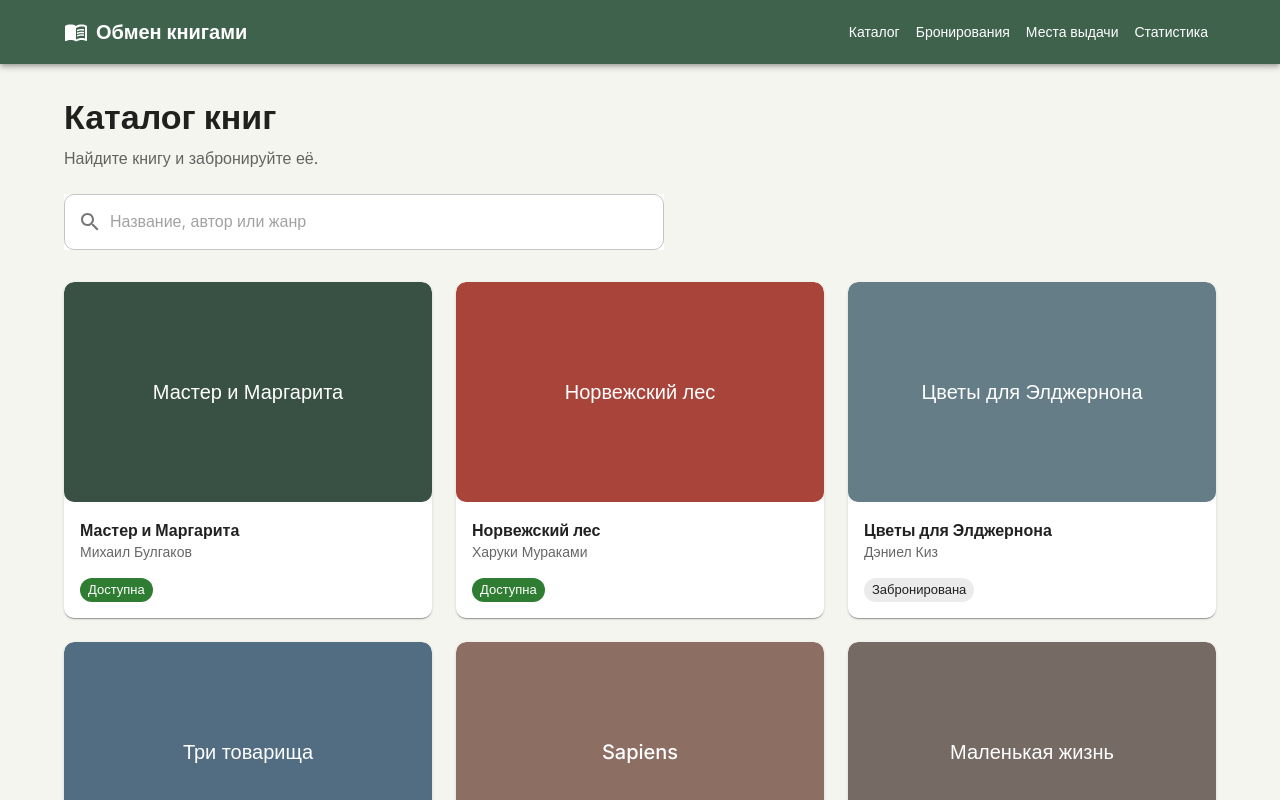
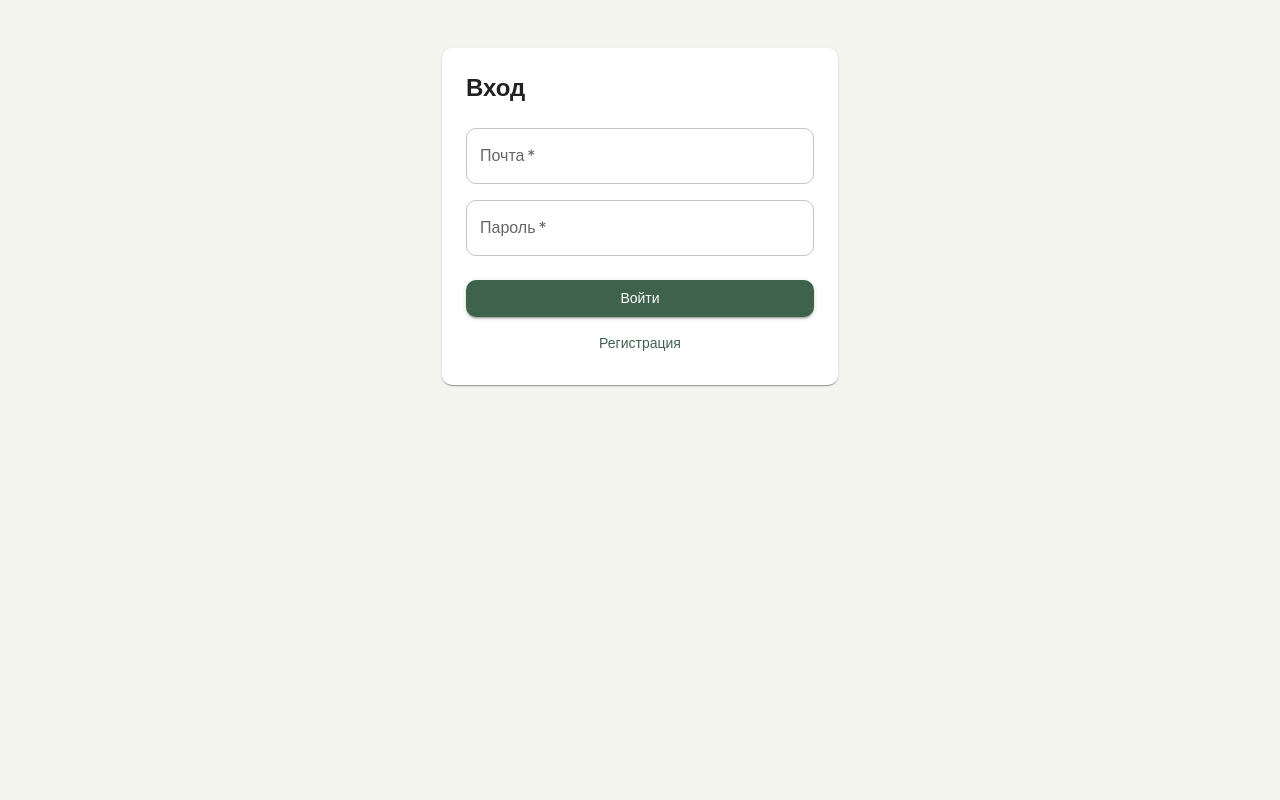
Before and after one commit to Alnoerr/booking, a React (Vite) app in the folder frontend/: page /login in a window 1280 px wide. Before the commit this address led to /catalog. Shown: the top 800 px of the page. Built offline with nearby package versions, Linux system fonts and the light colour scheme; no server answers; a web font is replaced by a local one.

Commit message:
Авторизация

```diff
--- a/frontend/src/app/App.tsx
+++ b/frontend/src/app/App.tsx
@@ -1,4 +1,5 @@
-import { CssBaseline, ThemeProvider } from '@mui/material'
+import { CircularProgress, CssBaseline, ThemeProvider } from '@mui/material'
+import type { ReactNode } from 'react'
 import { Navigate, Route, Routes } from 'react-router-dom'
 import { theme } from './theme'
 import { AppShell } from '../shared/AppShell'
@@ -7,22 +8,35 @@ import { CatalogPage } from '../pages/CatalogPage'
 import { LocationsPage } from '../pages/LocationsPage'
 import { ReservationsPage } from '../pages/ReservationsPage'
 import { StatisticsPage } from '../pages/StatisticsPage'
+import { LoginPage } from '../pages/LoginPage'
+import { RegisterPage } from '../pages/RegisterPage'
+import { AuthProvider, useAuth } from './AuthContext'
+
+function PrivatePage({ children }: { children: ReactNode }) {
+  const { user, loading } = useAuth()
+  if (loading) return <CircularProgress sx={{ m: 4 }} />
+  return user ? children : <Navigate to="/login" replace />
+}
 
 export function App() {
   return (
     <ThemeProvider theme={theme}>
       <CssBaseline />
+      <AuthProvider>
         <Routes>
           <Route path="/" element={<Navigate to="/catalog" replace />} />
           <Route element={<AppShell />}>
             <Route path="/catalog" element={<CatalogPage />} />
             <Route path="/catalog/:bookId" element={<BookDetailsPage />} />
-          <Route path="/reservations" element={<ReservationsPage />} />
+            <Route path="/reservations" element={<PrivatePage><ReservationsPage /></PrivatePage>} />
             <Route path="/locations" element={<LocationsPage />} />
             <Route path="/statistics" element={<StatisticsPage />} />
           </Route>
+          <Route path="/login" element={<LoginPage />} />
+          <Route path="/register" element={<RegisterPage />} />
           <Route path="*" element={<Navigate to="/catalog" replace />} />
         </Routes>
+      </AuthProvider>
     </ThemeProvider>
   )
 }
--- /dev/null
+++ b/frontend/src/app/AuthContext.tsx
@@ -0,0 +1,70 @@
+import { createContext, useContext, useEffect, useState } from 'react'
+import type { ReactNode } from 'react'
+import { api, clearTokens, getRefreshToken, saveTokens } from '../shared/api'
+import type { Tokens } from '../shared/api'
+
+interface User {
+  id: number
+  email: string
+}
+
+interface AuthValue {
+  user: User | null
+  loading: boolean
+  login: (email: string, password: string) => Promise<void>
+  register: (email: string, password: string) => Promise<void>
+  logout: () => Promise<void>
+}
+
+const AuthContext = createContext<AuthValue | null>(null)
+
+export function AuthProvider({ children }: { children: ReactNode }) {
+  const [user, setUser] = useState<User | null>(null)
+  const [loading, setLoading] = useState(true)
+
+  useEffect(() => {
+    api<User>('/auth/me', {}, true)
+      .then(setUser)
+      .catch(() => clearTokens())
+      .finally(() => setLoading(false))
+  }, [])
+
+  async function authenticate(path: string, email: string, password: string) {
+    const tokens = await api<Tokens>(path, {
+      method: 'POST',
+      body: JSON.stringify({ email, password }),
+    })
+    saveTokens(tokens)
+    setUser(await api<User>('/auth/me', {}, true))
+  }
+
+  async function logout() {
+    const refreshToken = getRefreshToken()
+    if (refreshToken) {
+      await api('/auth/logout', {
+        method: 'POST',
+        body: JSON.stringify({ refresh_token: refreshToken }),
+      }).catch(() => undefined)
+    }
+    clearTokens()
+    setUser(null)
+  }
+
+  return (
+    <AuthContext.Provider value={{
+      user,
+      loading,
+      login: (email, password) => authenticate('/auth/login', email, password),
+      register: (email, password) => authenticate('/auth/register', email, password),
+      logout,
+    }}>
+      {children}
+    </AuthContext.Provider>
+  )
+}
+
+export function useAuth() {
+  const value = useContext(AuthContext)
+  if (!value) throw new Error('AuthProvider не подключён')
+  return value
+}
--- /dev/null
+++ b/frontend/src/pages/LoginPage.tsx
@@ -0,0 +1,40 @@
+import { FormEvent, useState } from 'react'
+import { Alert, Button, Container, Paper, TextField, Typography } from '@mui/material'
+import { Link, useNavigate } from 'react-router-dom'
+import { useAuth } from '../app/AuthContext'
+
+export function LoginPage() {
+  const { login } = useAuth()
+  const navigate = useNavigate()
+  const [email, setEmail] = useState('')
+  const [password, setPassword] = useState('')
+  const [error, setError] = useState('')
+  const [loading, setLoading] = useState(false)
+
+  async function submit(event: FormEvent) {
+    event.preventDefault()
+    setError('')
+    setLoading(true)
+    try {
+      await login(email, password)
+      navigate('/catalog')
+    } catch (err) {
+      setError(err instanceof Error ? err.message : 'Ошибка входа')
+    } finally {
+      setLoading(false)
+    }
+  }
+
+  return (
+    <Container maxWidth="xs" sx={{ py: 6 }}>
+      <Paper component="form" onSubmit={submit} sx={{ p: 3 }}>
+        <Typography variant="h5">Вход</Typography>
+        {error && <Alert severity="error" sx={{ mt: 2 }}>{error}</Alert>}
+        <TextField label="Почта" type="email" required fullWidth value={email} onChange={(e) => setEmail(e.target.value)} sx={{ mt: 3 }} />
+        <TextField label="Пароль" type="password" required fullWidth value={password} onChange={(e) => setPassword(e.target.value)} sx={{ mt: 2 }} />
+        <Button type="submit" variant="contained" fullWidth disabled={loading} sx={{ mt: 3 }}>{loading ? 'Вход...' : 'Войти'}</Button>
+        <Button component={Link} to="/register" fullWidth sx={{ mt: 1 }}>Регистрация</Button>
+      </Paper>
+    </Container>
+  )
+}
--- /dev/null
+++ b/frontend/src/pages/RegisterPage.tsx
@@ -0,0 +1,39 @@
+import { FormEvent, useState } from 'react'
+import { Alert, Button, Container, Paper, TextField, Typography } from '@mui/material'
+import { Link, useNavigate } from 'react-router-dom'
+import { useAuth } from '../app/AuthContext'
+
+export function RegisterPage() {
+  const { register } = useAuth()
+  const navigate = useNavigate()
+  const [email, setEmail] = useState('')
+  const [password, setPassword] = useState('')
+  const [error, setError] = useState('')
+
+  async function submit(event: FormEvent) {
+    event.preventDefault()
+    if (password.length < 8) {
+      setError('Минимум 8 символов')
+      return
+    }
+    try {
+      await register(email, password)
+      navigate('/catalog')
+    } catch (err) {
+      setError(err instanceof Error ? err.message : 'Ошибка регистрации')
+    }
+  }
+
+  return (
+    <Container maxWidth="xs" sx={{ py: 6 }}>
+      <Paper component="form" onSubmit={submit} sx={{ p: 3 }}>
+        <Typography variant="h5">Регистрация</Typography>
+        {error && <Alert severity="error" sx={{ mt: 2 }}>{error}</Alert>}
+        <TextField label="Почта" type="email" required fullWidth value={email} onChange={(e) => setEmail(e.target.value)} sx={{ mt: 3 }} />
+        <TextField label="Пароль" type="password" required fullWidth value={password} onChange={(e) => setPassword(e.target.value)} sx={{ mt: 2 }} />
+        <Button type="submit" variant="contained" fullWidth sx={{ mt: 3 }}>Создать аккаунт</Button>
+        <Button component={Link} to="/login" fullWidth sx={{ mt: 1 }}>Уже есть аккаунт</Button>
+      </Paper>
+    </Container>
+  )
+}
--- a/frontend/src/shared/AppShell.tsx
+++ b/frontend/src/shared/AppShell.tsx
@@ -1,6 +1,7 @@
 import MenuBookIcon from '@mui/icons-material/MenuBook'
 import { AppBar, Box, Button, Container, Stack, Toolbar, Typography } from '@mui/material'
 import { Link, Outlet } from 'react-router-dom'
+import { useAuth } from '../app/AuthContext'
 
 const navigation = [
   { label: 'Каталог', path: '/catalog' },
@@ -10,6 +11,8 @@ const navigation = [
 ]
 
 export function AppShell() {
+  const { user, logout } = useAuth()
+
   return (
     <Box>
       <AppBar position="static">
@@ -24,6 +27,11 @@ export function AppShell() {
                 <Button key={item.path} component={Link} to={item.path} color="inherit">{item.label}</Button>
               ))}
             </Stack>
+            {user ? (
+              <Button color="inherit" onClick={logout}>Выйти</Button>
+            ) : (
+              <Button color="inherit" component={Link} to="/login">Войти</Button>
+            )}
           </Toolbar>
         </Container>
       </AppBar>
--- /dev/null
+++ b/frontend/src/shared/api.ts
@@ -0,0 +1,62 @@
+const API_URL = 'http://127.0.0.1:8001'
+
+export interface Tokens {
+  access_token: string
+  refresh_token: string
+}
+
+function saveTokens(tokens: Tokens) {
+  localStorage.setItem('access_token', tokens.access_token)
+  localStorage.setItem('refresh_token', tokens.refresh_token)
+}
+
+export function clearTokens() {
+  localStorage.removeItem('access_token')
+  localStorage.removeItem('refresh_token')
+}
+
+export function getRefreshToken() {
+  return localStorage.getItem('refresh_token')
+}
+
+async function refreshTokens() {
+  const refreshToken = getRefreshToken()
+  if (!refreshToken) return false
+
+  const response = await fetch(`${API_URL}/auth/refresh`, {
+    method: 'POST',
+    headers: { 'Content-Type': 'application/json' },
+    body: JSON.stringify({ refresh_token: refreshToken }),
+  })
+  if (!response.ok) {
+    clearTokens()
+    return false
+  }
+
+  saveTokens(await response.json())
+  return true
+}
+
+export async function api<T>(path: string, options: RequestInit = {}, auth = false): Promise<T> {
+  const headers = new Headers(options.headers)
+  headers.set('Content-Type', 'application/json')
+  if (auth) {
+    const token = localStorage.getItem('access_token')
+    if (token) headers.set('Authorization', `Bearer ${token}`)
+  }
+
+  let response = await fetch(`${API_URL}${path}`, { ...options, headers })
+  if (response.status === 401 && auth && await refreshTokens()) {
+    headers.set('Authorization', `Bearer ${localStorage.getItem('access_token')}`)
+    response = await fetch(`${API_URL}${path}`, { ...options, headers })
+  }
+
+  if (!response.ok) {
+    const data = await response.json().catch(() => null)
+    throw new Error(typeof data?.detail === 'string' ? data.detail : 'Ошибка запроса')
+  }
+  if (response.status === 204) return undefined as T
+  return response.json()
+}
+
+export { saveTokens }
```
Also changed, not shown: 1 other file (tests, documents, lock files or other folders). Lines whose indentation alone changed are shown as unchanged.
